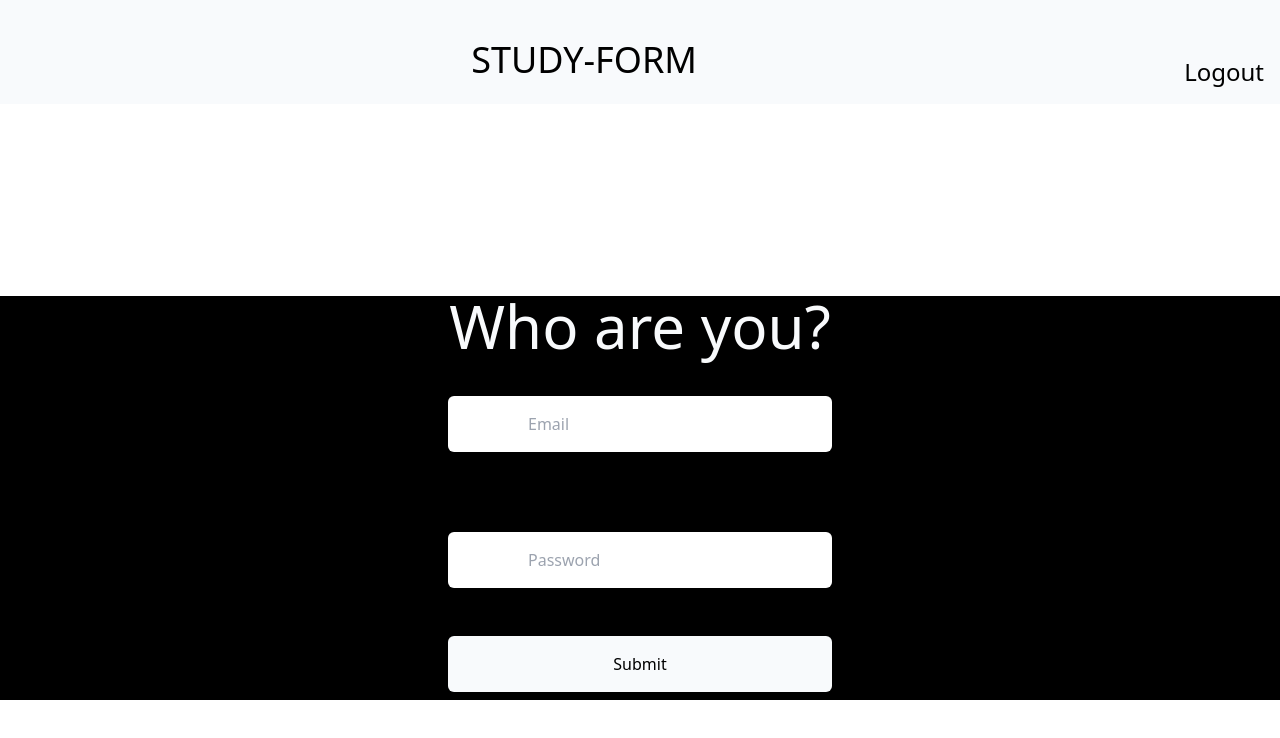
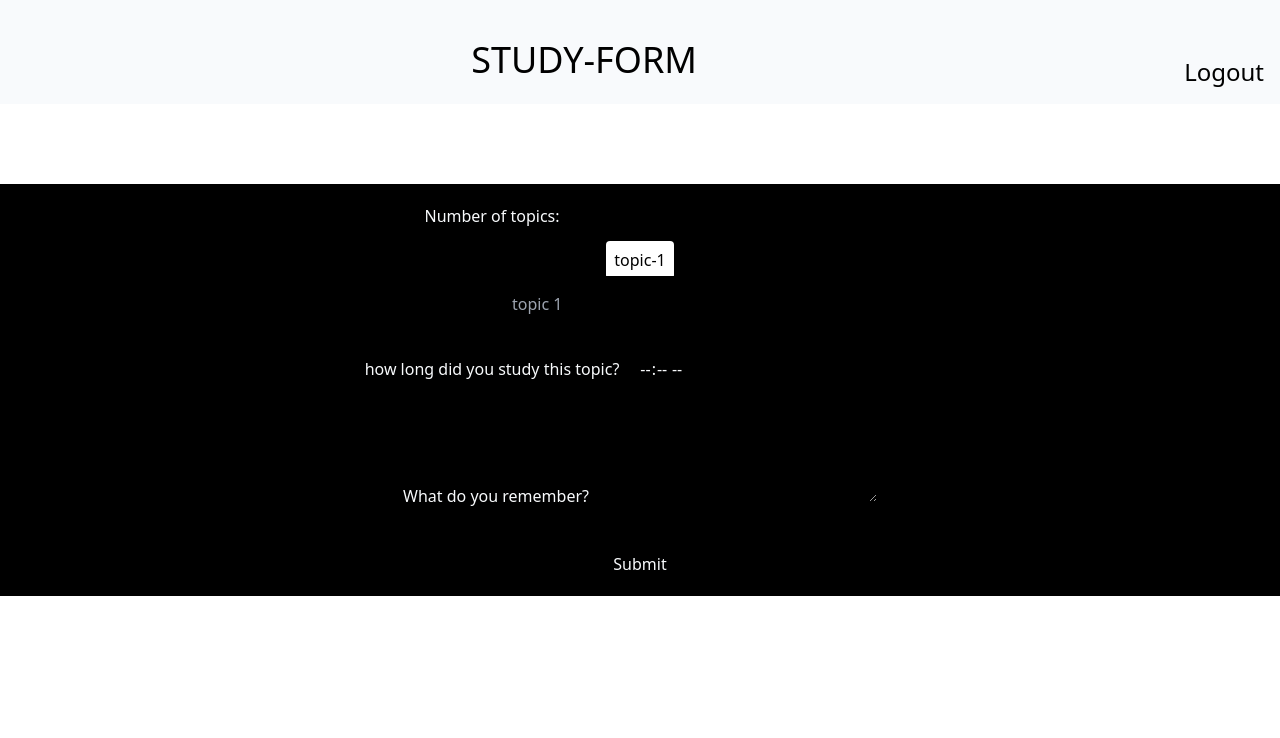
Before and after one commit to 1234-56prova/check-study, a React (Create React App) app: page / in a window 1280 px wide. Shown: the top 738 px of the page. Built offline with nearby package versions, Linux system fonts and the light colour scheme; no server answers; the HTML template or start-up script is replaced by a standard one.

Commit message:
finished with conditional form

```diff
--- a/src/Page/Home/Home.js
+++ b/src/Page/Home/Home.js
@@ -3,6 +3,7 @@ import { useSignInWithEmailAndPassword } from 'react-firebase-hooks/auth';
 import { useForm } from "react-hook-form";
 import { useNavigate } from 'react-router-dom';
 import auth from '../../firebase.init';
+import Studyform from '../Studyform/Studyform';
 
 const Home = () => {
 
@@ -24,9 +25,8 @@ const Home = () => {
     return (
 
         <div className=' bg-black text-slate-50'>
-
-            <p className='text-6xl mt-48'>Who are you?</p>
-
+            {user ?
+                <div>
                     <form onSubmit={
                         handleSubmit((data) => {
                             signInWithEmailAndPassword(data.email, data.password)
@@ -38,6 +38,13 @@ const Home = () => {
                         <input type="submit" className='p-4 bg-slate-50 w-96 rounded-md text-black m-2' />
 
                     </form>
+                </div>
+                :
+                <div>
+                    <Studyform/>
+                </div>
+                }
+
 
         </div>
 
```
Lines whose indentation alone changed are shown as unchanged.
